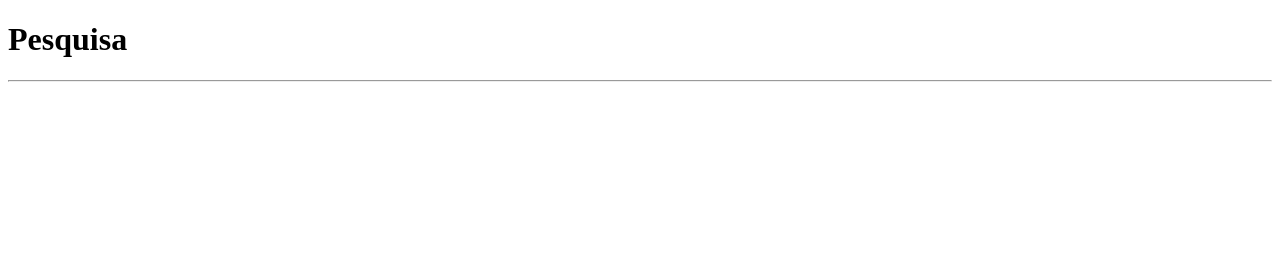
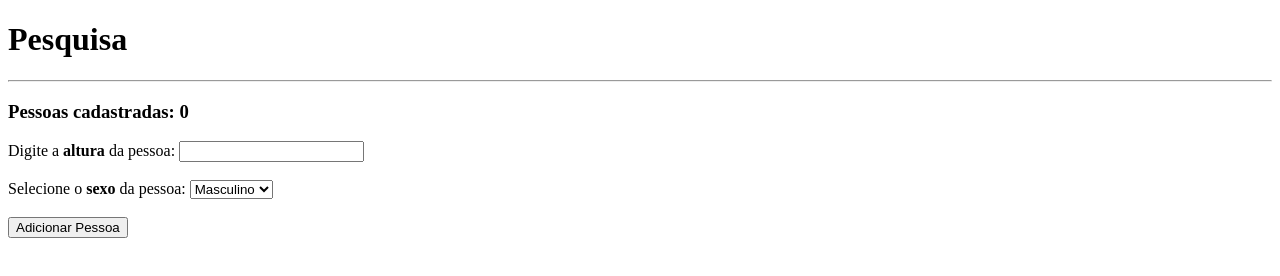
Before and after one commit to d4nkali/UNIESP_Front_End_p2, a plain HTML site: page 22_02_24/Index.html in a window 1280 px wide. Drawn offline with Linux system fonts and the light colour scheme.

Commit message:
Adicionando formulario e comentarios

```diff
--- a/22_02_24/Index.html
+++ b/22_02_24/Index.html
@@ -1,8 +1,19 @@
 <!DOCTYPE html>
 <html lang="pt-br">
 
+<!-- Atividade 2
 
-<head>
+Obtenha dados da altura e o sexo (M ou F) de 15 pessoas e apresente os seguintes resultados:
+
+- A maior e a menor altura do grupo;
+- A média de altura dos homens;
+- O número de mulheres.
+
+Desenvolver atividade utilizando, obrigatoriamente, a linguagem Javascript
+
+-->
+
+<head>  <!-- Configurações do site -->
 
     <meta charset="UTF-8">
     <title>Atividade 2</title>
@@ -12,10 +23,44 @@
 
 <body>
 
-    <div class="Cabeçalho">
+    <div class="Cabeçalho"> <!-- Cabeçalho do site -->
 
         <h1>Pesquisa</h1>
         <hr>
+
+    </div>
+
+    <div class="Formulario"> <!-- Formulario das Perguntas -->
+
+        <h3 id="cont_pessoas">Pessoas cadastradas: 0</h3> <!-- Exibe a quantidade de pessoas ja cadrastradas -->
+
+        <form method="post" id="formulario">    <!-- Criando formulario -->
+
+            <p>
+
+                <!-- Pergunta da Altura da pessoa -->
+                <label for="altura">Digite a <b>altura</b> da pessoa:</label>
+                <input type="number" id="altura" required>
+
+                <br>
+                <br>
+
+                <!-- Pergunta do Sexo da pessoa -->
+                <label for="sexo">Selecione o <b>sexo</b> da pessoa: </label>
+                <select id="sexo" required>
+                    <option value="M">Masculino</option>
+                    <option value="F">Feminino</option>
+                </select>
+
+                <br>
+                <br>
+
+                <!-- Botão de envio para a função "add_pessoa" -->
+                <button type="submit" onclick="add_pessoa()">Adicionar Pessoa</button>
+
+            </p>
+
+        </form>
 
     </div>
 
```
